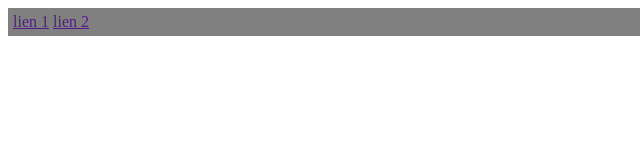
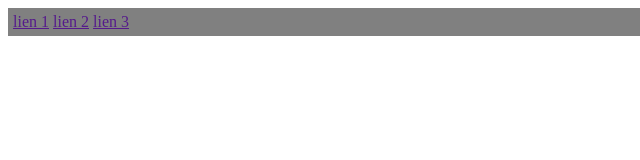
Before and after one commit to harounaKane/greta_git, a plain HTML site: page index.html in a window 1280 px wide. Shown: the full height of the page, 0-640 px from the left. Drawn offline with Linux system fonts and the light colour scheme.

Commit message:
premier tag

```diff
--- a/index.html
+++ b/index.html
@@ -12,6 +12,7 @@
     <nav>
       <a href="">lien 1</a>
       <a href="">lien 2</a>
+      <a href="">lien 3</a>
     </nav>
   </header>
 
```
